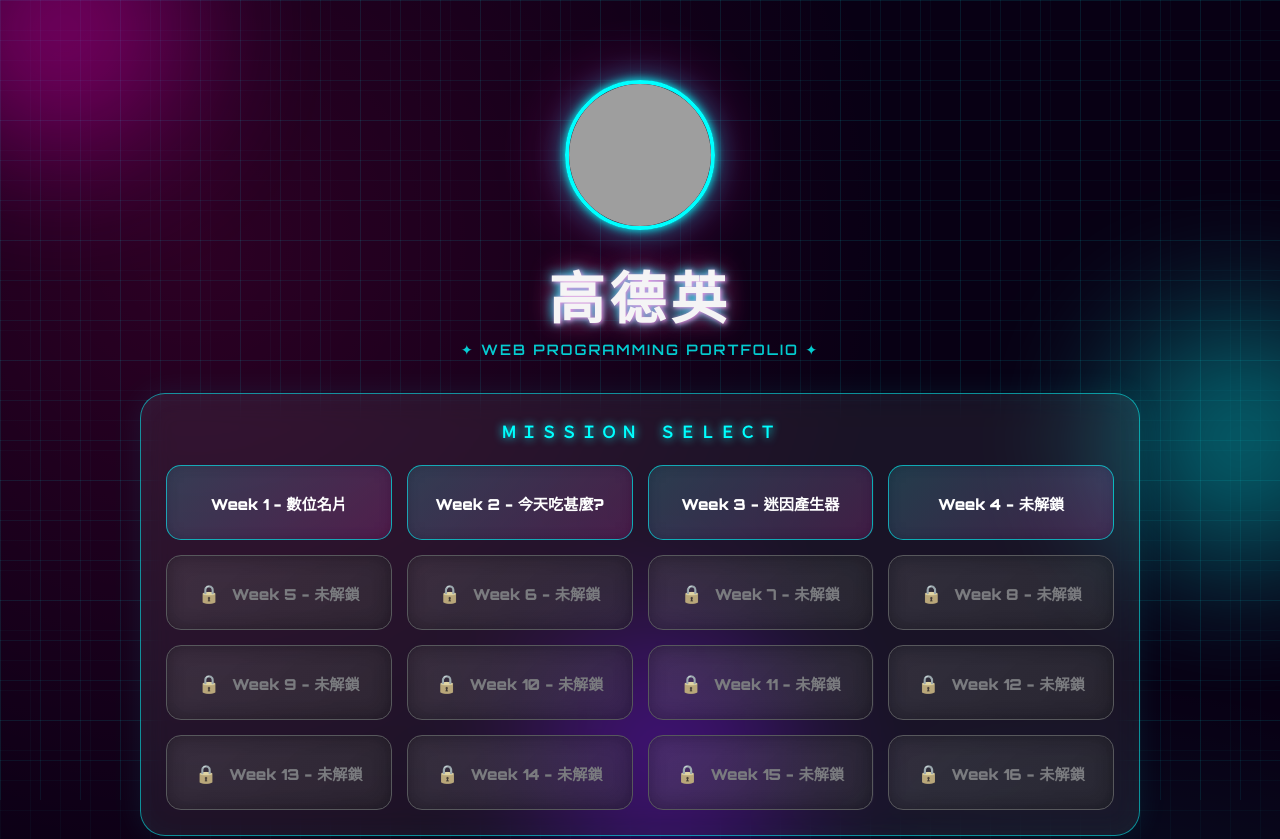
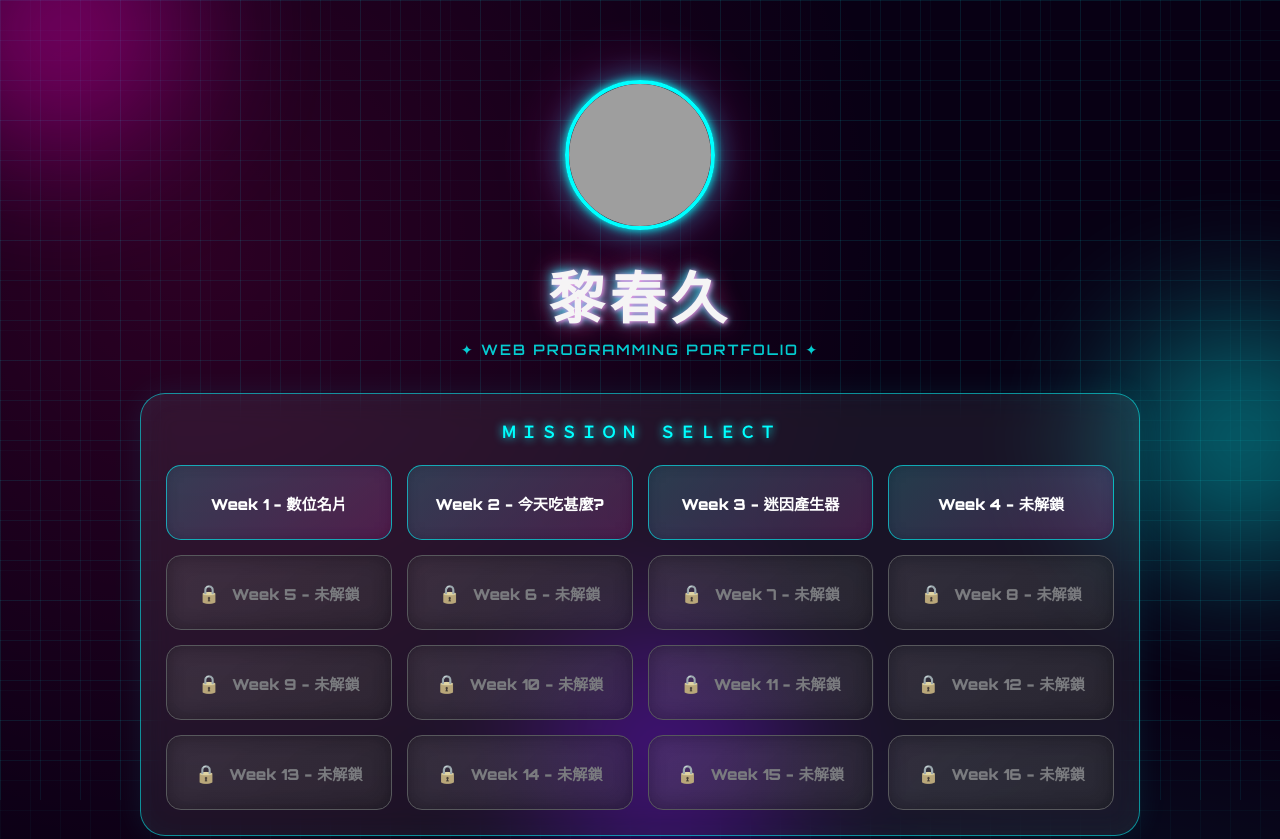
Before and after one commit to cuule805-maker/s26110159, a plain HTML site: page index.html in a window 1280 px wide. Shown: the top 839 px of the page. Drawn offline with nearby package versions, Linux system fonts and the light colour scheme; grey boxes are pictures that could not be loaded.

Commit message:
Update index.html

```diff
--- a/index.html
+++ b/index.html
@@ -483,7 +483,7 @@
                 alt="我的大頭貼"
             >
 
-            <h1 class="name">高德英</h1>
+            <h1 class="name">黎春久</h1>
 
             <p class="subtitle">
                 ✦ Web Programming Portfolio ✦
```
